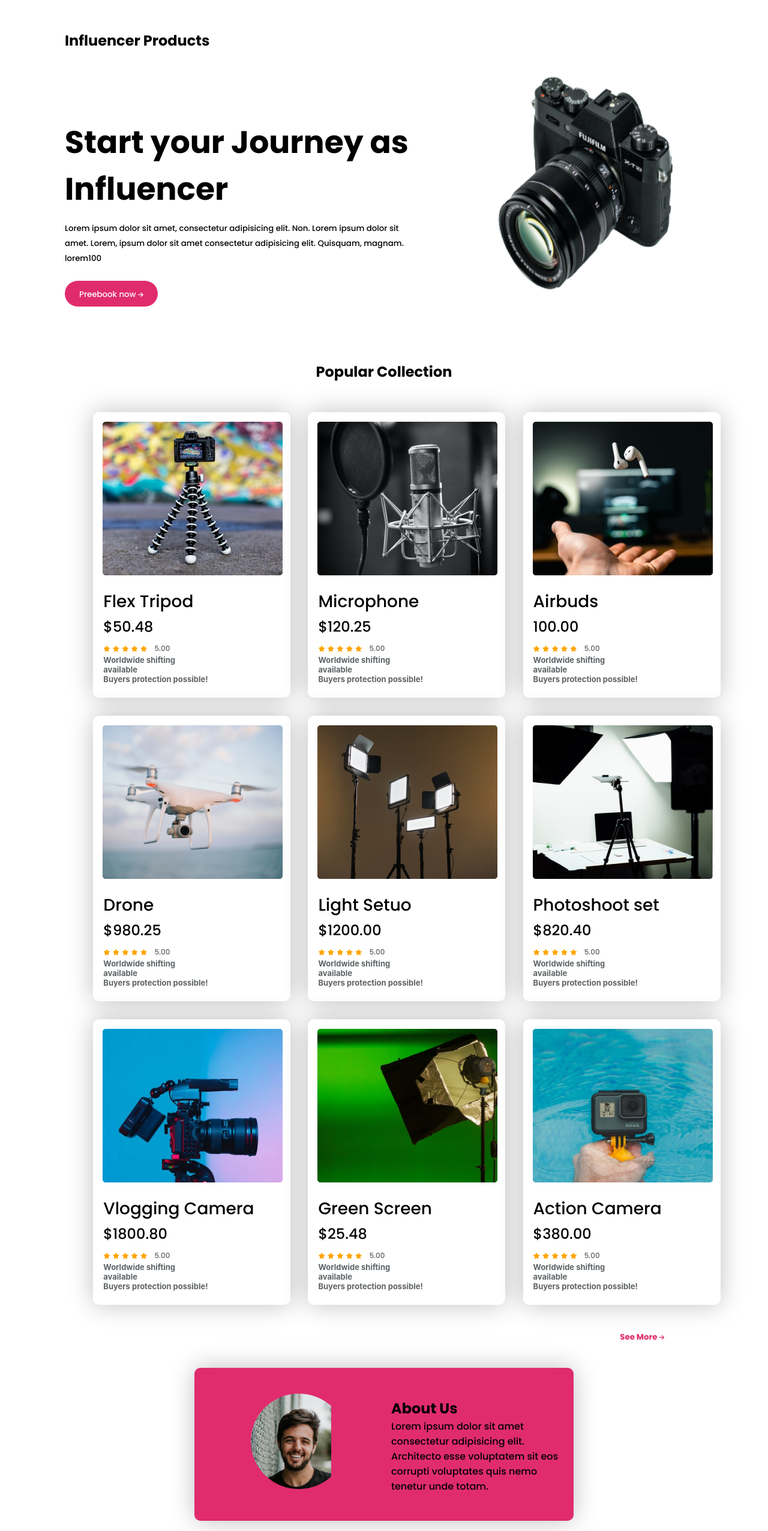
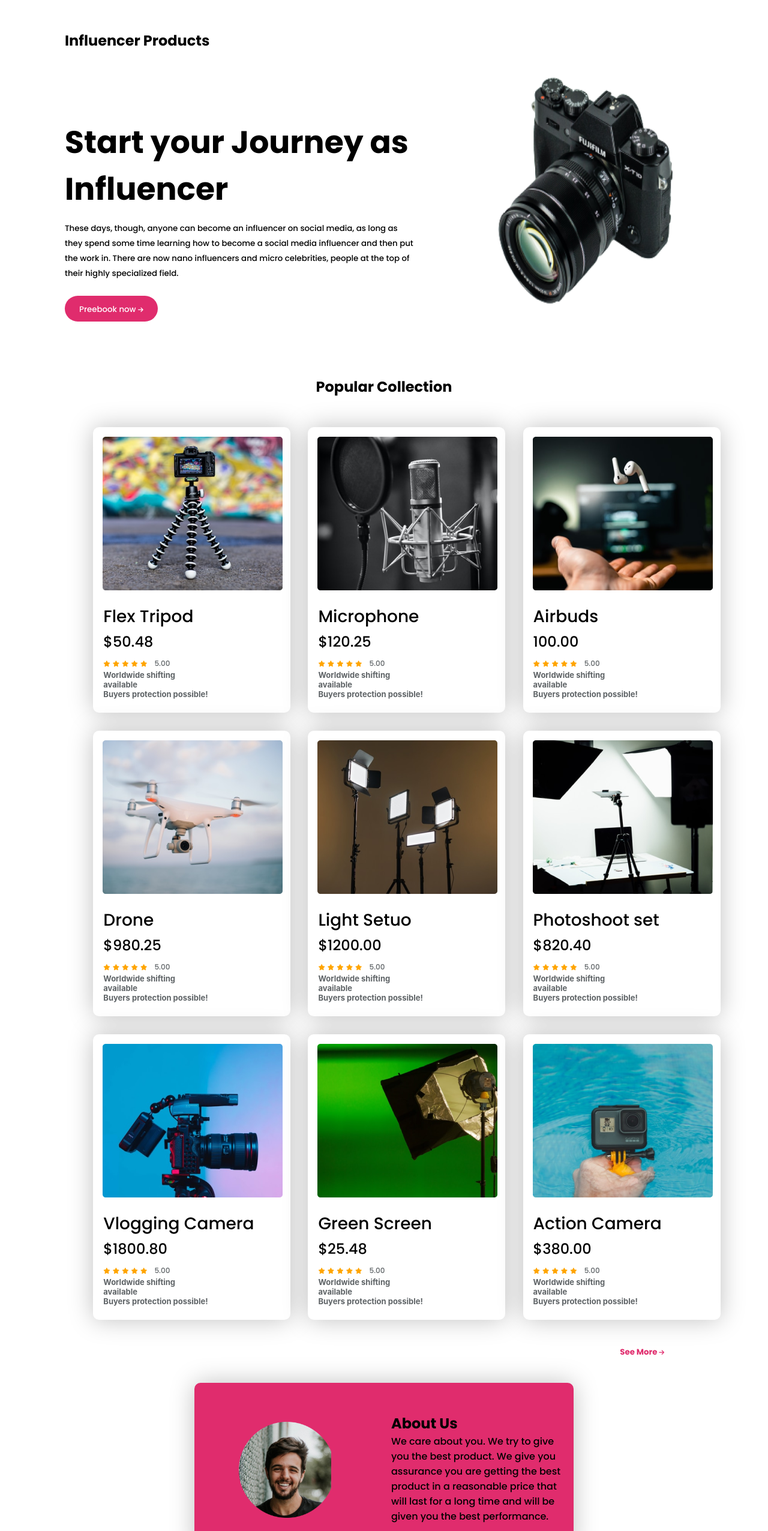
Before and after one commit to fazriislam/influencer-gears, a plain HTML site: page index.html in a window 1280 px wide. Shown: the top 2552 px of the page at 60% size. Drawn offline with Linux system fonts and the light colour scheme.

Commit message:
Complete

```diff
--- a/index.html
+++ b/index.html
@@ -24,9 +24,9 @@
 
             <h2>Start your Journey as
                 Influencer</h2>
-            <p><small>Lorem ipsum dolor sit amet, consectetur adipisicing elit. Non. Lorem ipsum dolor sit amet.
-                    Lorem,
-                    ipsum dolor sit amet consectetur adipisicing elit. Quisquam, magnam. lorem100</small>
+            <p><small>These days, though, anyone can become an influencer on social media, as long as they spend some
+                    time learning how to become a social media influencer and then put the work in. There are now
+                    nano influencers and micro celebrities, people at the top of their highly specialized field.</small>
             </p>
             <div class="booking-button">
                 <a href=""><small>Preebook now <i class="fas fa-arrow-right"></i></small></a>
@@ -248,7 +248,6 @@
     </div>
 
 
-
     <!-- End Middle Part -->
 
     <!--This is Extra Part  -->
@@ -261,9 +260,9 @@
             </div>
             <article class="our-info text-area">
                 <h2>About Us</h2>
-                <p>Lorem ipsum dolor sit amet consectetur adipisicing elit. Architecto esse voluptatem sit eos
-                    corrupti
-                    voluptates quis nemo tenetur unde totam.</p>
+                <p>We care about you. We try to give you the best product. We give you assurance you are getting the
+                    best product in a reasonable price that will last for a long time and will be given you the best
+                    performance.</p>
             </article>
 
         </div>
--- a/style.css
+++ b/style.css
@@ -33,7 +33,6 @@ header div h2{
     width: 50%;
     display: flex;
     justify-content: center;
-    position: relative;
     overflow: hidden;
 }
 .image-area img{
@@ -41,7 +40,7 @@ header div h2{
 }
 
 /* Header Transform Effect  */
-.image-area img:hover{
+header .image-area img:hover{
     transform: scale(1.5);
     transition: transform 3s ease-out;
 }
@@ -151,12 +150,13 @@ header div h2{
 }
 .img-side{
     width: 60%;
-    margin-right: 0;
-    padding: 0;
+    margin-left: 0;
+    padding-top: 20px;
+    padding-left: 0px;
 }
 .img-side img{
     width: 70%;
-    margin-left: 120px;
+    margin-left: 80px;
 }
 .our-info{
     width: 80%;
@@ -224,7 +224,6 @@ footer p{
      }
      .text-area h2{
          font-size: 28px;
-         text-align: center;
      }
      .booking-button{
          padding-left: 70px;
@@ -240,7 +239,9 @@ footer p{
      }
      .grid-container{
          grid-template-columns: repeat(1, 1fr);
+         margin-left: 23px;
          padding-left: 0;
+         padding-right: 9px;
      }
      .more-info{
          margin-right: 0;
@@ -294,7 +295,7 @@ footer p{
          font-size: 23px;
      }
      .img-side img{
-         margin-left: 20px;
+         margin-left: 16px;
      }
      footer{
          width: 100%;
```
